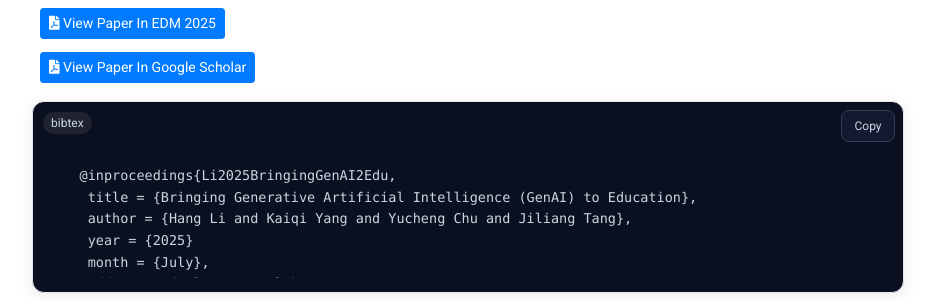
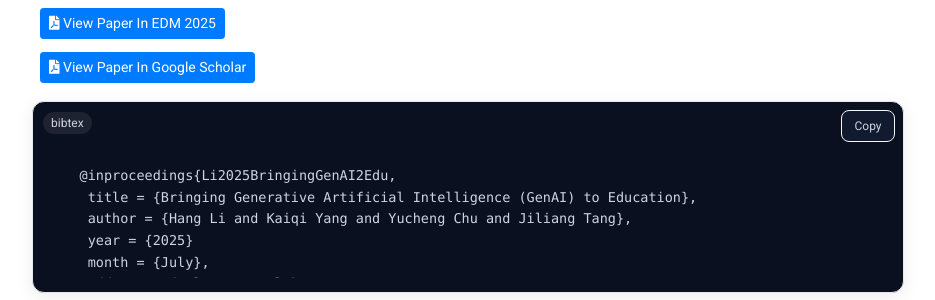
Before and after one commit to KorbinY/korbiny.github.io, a Jekyll site: the page built from _pages/tutorials/edm25-genai-edu-tutorial.md, in a window 1280 px wide. Shown: the part 1101-1401 px from the top of the page, without its empty margins (172-1107 px from the left). Built offline with Jekyll 4.4.1, drawn with Linux system fonts in a browser that asks for light colours.

Commit message:
Change copy button

```diff
--- a/assets/css/custom.css
+++ b/assets/css/custom.css
@@ -131,7 +131,7 @@
   position: absolute;
   top: 8px;
   right: 8px;
-  border: 1px solid #334155;
+  border: 1px solid #f5f5f5;
   background: #121a2f;
   color: #cbd5e1;
   padding: 6px 10px;
```
